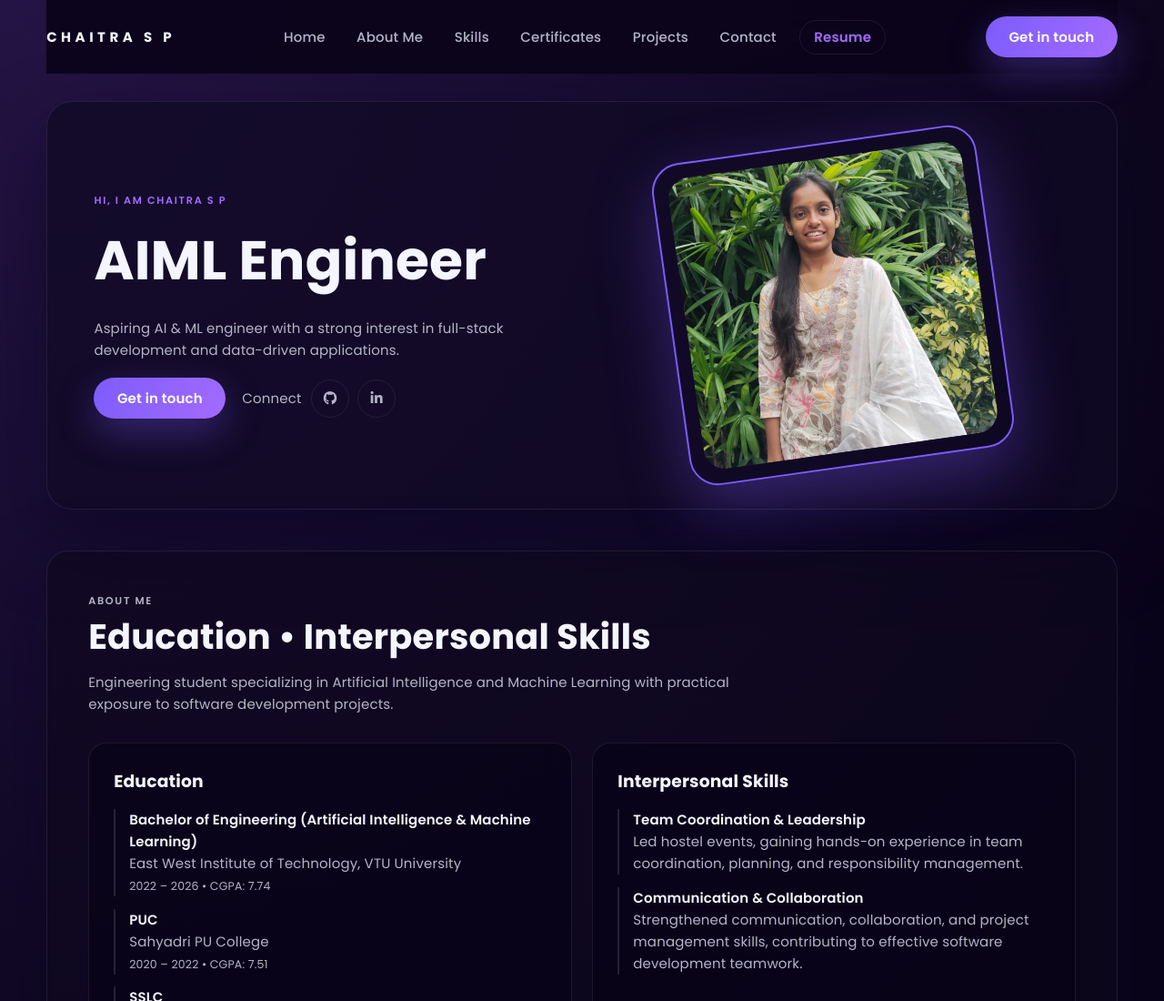
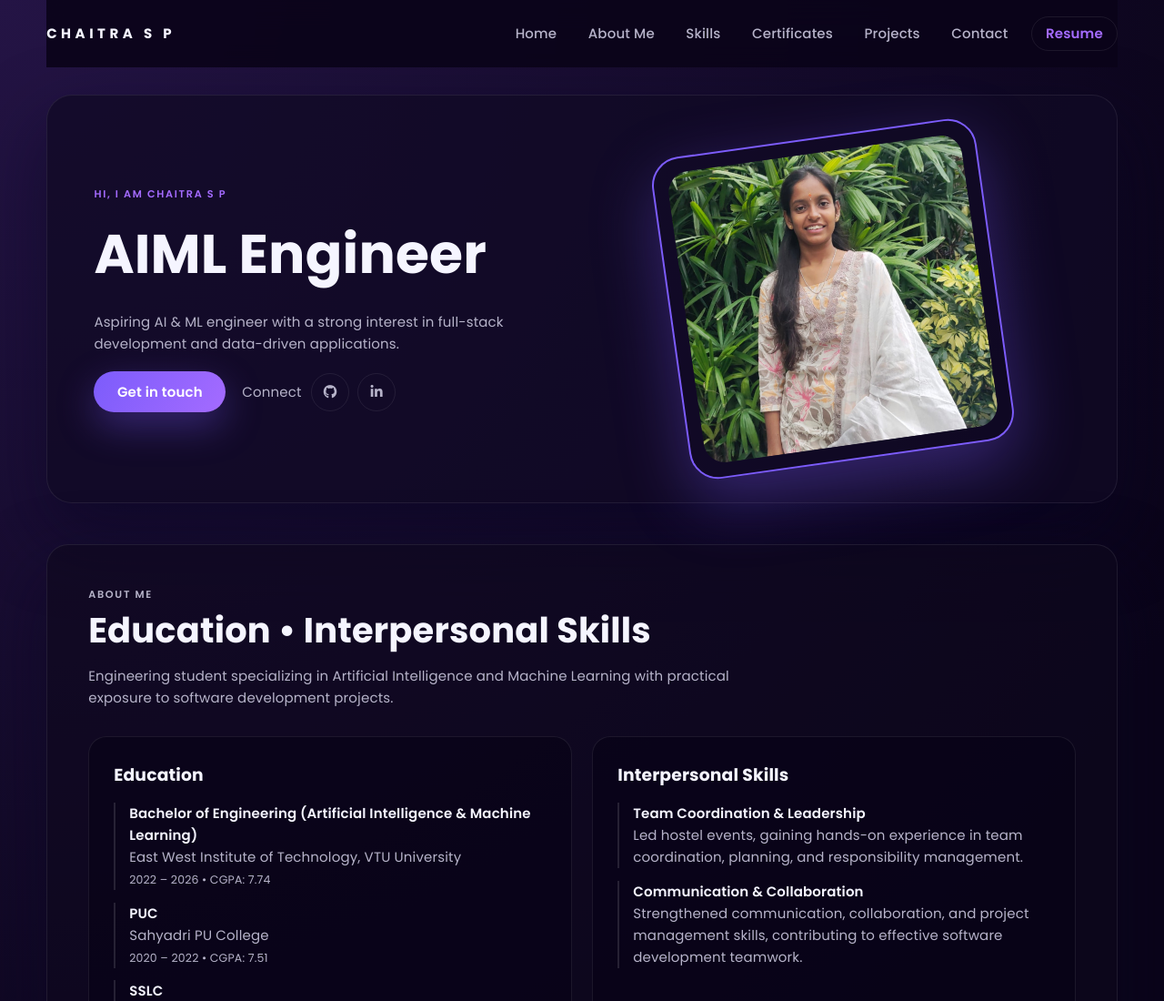
Before and after one commit to Chaithu013/profile-, a plain HTML site: page index.html in a window 1280 px wide. Shown: the top 1100 px of the page at 91% size. Drawn offline with Linux system fonts and the light colour scheme.

Commit message:
Fix HTML formatting and clean up code

```diff
--- a/index.html
+++ b/index.html
@@ -94,13 +94,7 @@
         <a href="#contact">Contact</a>
         <a href="resume.pdf" target="_blank" class="resume-link-nav">Resume</a>
       </nav>
-
-      <a
-        class="primary-btn"
-        href="mailto:chaitrasp012@gmail.com?subject=Let%27s%20collaborate"
-      >
-        Get in touch
-      </a>
+      <!-- Right-side header "Get in touch" removed -->
     </header>
 
     <!-- MAIN CONTENT -->
```
